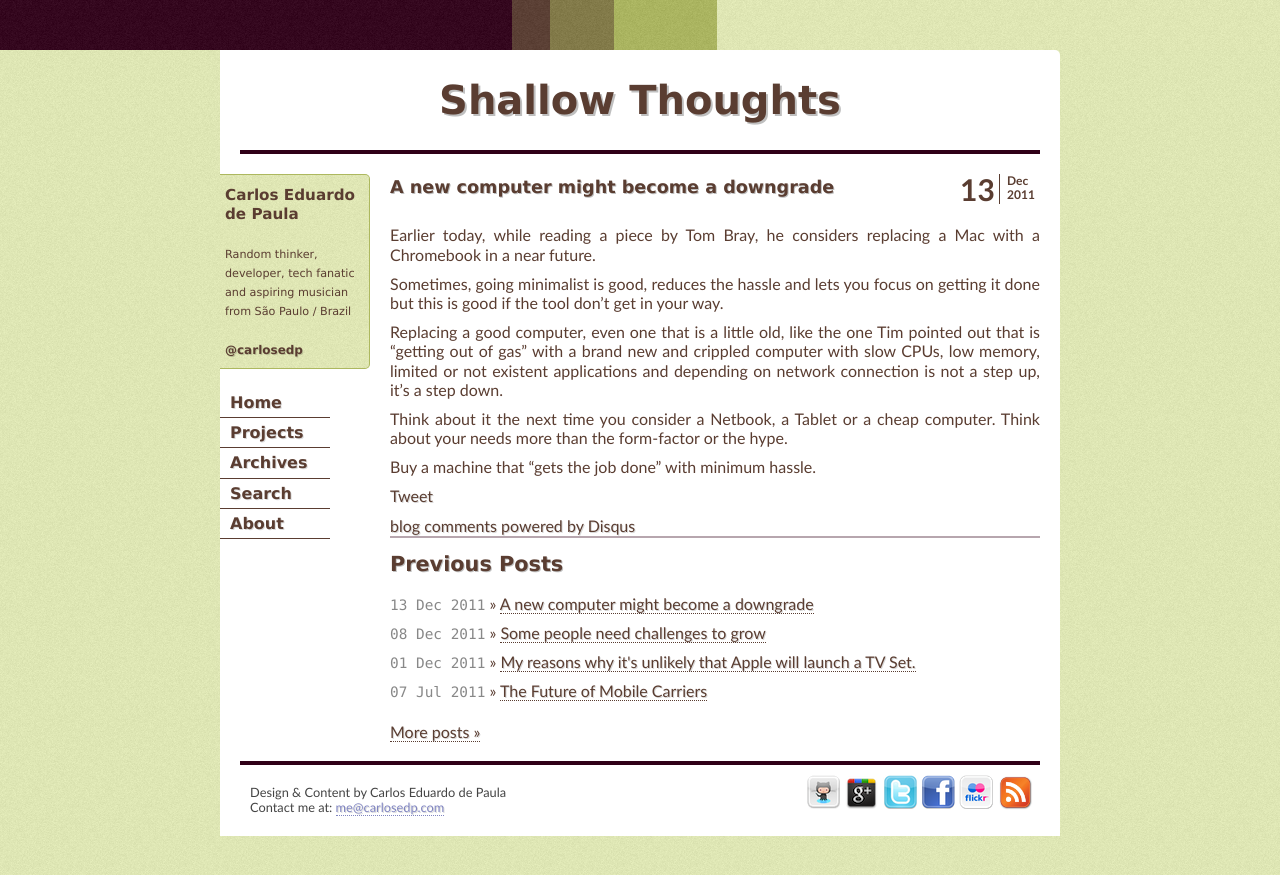
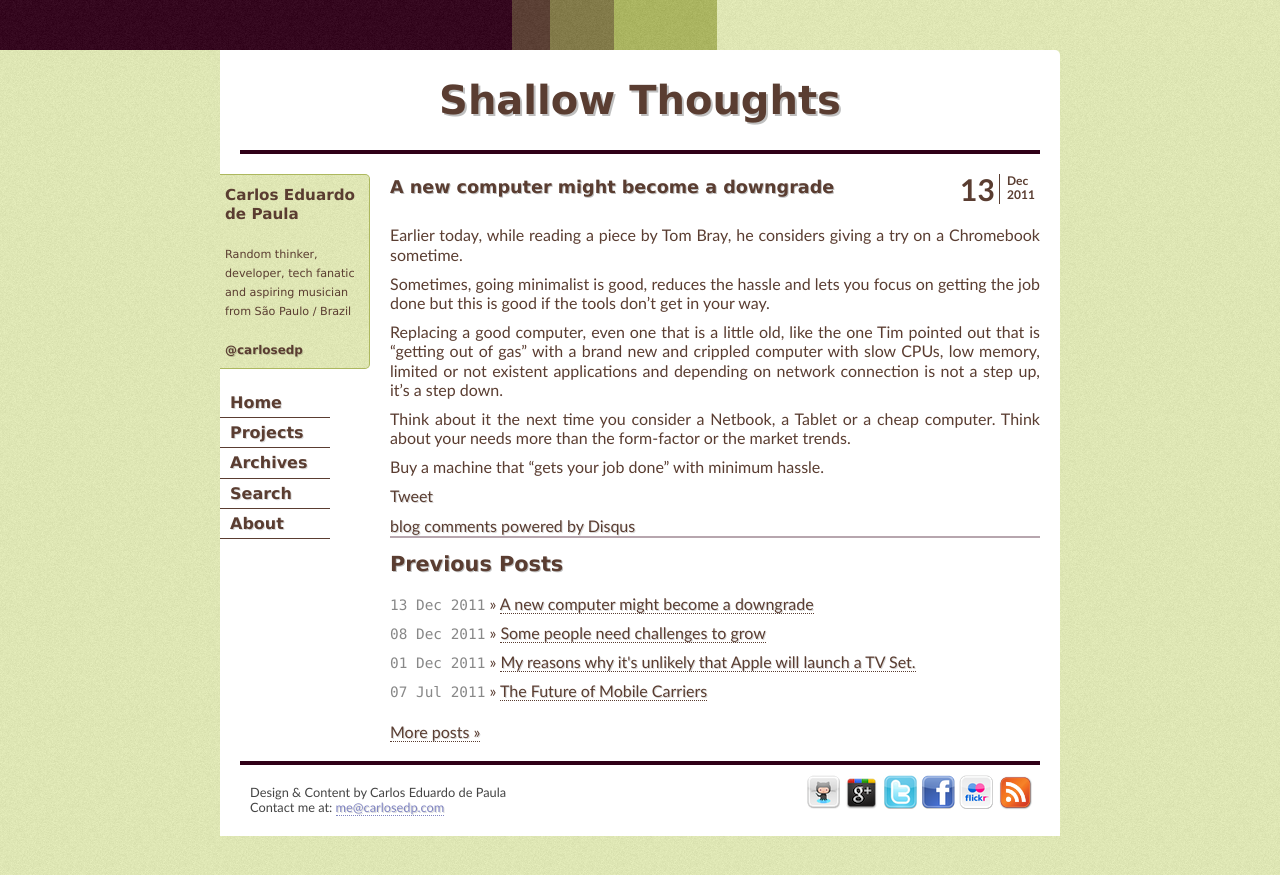
Before and after one commit to carlosedp/carlosedp.github.com, a Jekyll site: the page built from _posts/2011-12-13-a-new-computer-might-become-a-downgrade.md, in a window 1280 px wide. Shown: the top 875 px of the page. Built offline with Jekyll 4.4.1, drawn with Linux system fonts in a browser that asks for light colours; Markdown is read by kramdown in place of the engine named in the settings; comment, search, counter and statistics services are not loaded.

Commit message:
Fix post

```diff
--- a/_posts/2011-12-13-a-new-computer-might-become-a-downgrade.md
+++ b/_posts/2011-12-13-a-new-computer-might-become-a-downgrade.md
@@ -4,12 +4,12 @@ title: "A new computer might become a downgrade"
 published: true
 ---
 
-Earlier today, while reading a piece by Tom Bray, he considers replacing a Mac with a Chromebook in a near future.
+Earlier today, while reading a piece by Tom Bray, he considers giving a try on a Chromebook sometime.
 
-Sometimes, going minimalist is good, reduces the hassle and lets you focus on getting it done but this is good if the tool don't get in your way.
+Sometimes, going minimalist is good, reduces the hassle and lets you focus on getting the job done but this is good if the tools don't get in your way.
 
 Replacing a good computer, even one that is a little old, like the one Tim pointed out that is "getting out of gas" with a brand new and crippled computer with slow CPUs, low memory, limited or not existent applications and depending on network connection is not a step up, it's a step down.
 
-Think about it the next time you consider a Netbook, a Tablet or a cheap computer. Think about your needs more than the form-factor or the hype.
+Think about it the next time you consider a Netbook, a Tablet or a cheap computer. Think about your needs more than the form-factor or the market trends.
 
-Buy a machine that "gets the job done" with minimum hassle.
+Buy a machine that "gets your job done" with minimum hassle.
```
